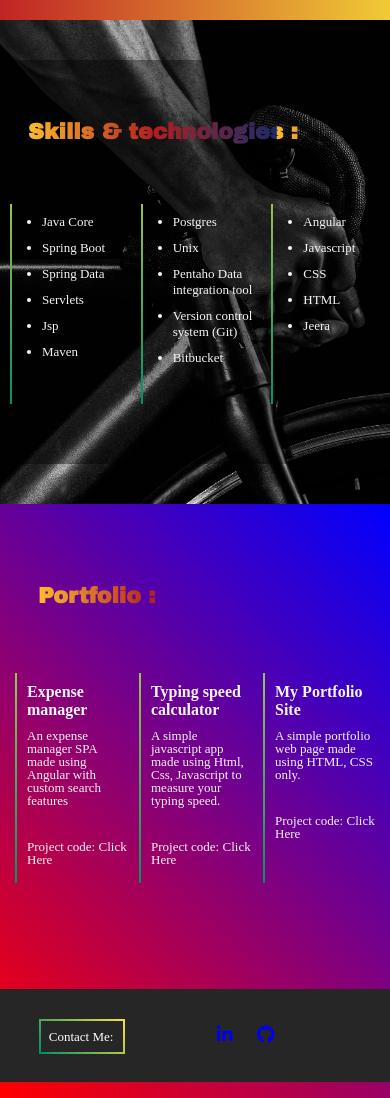
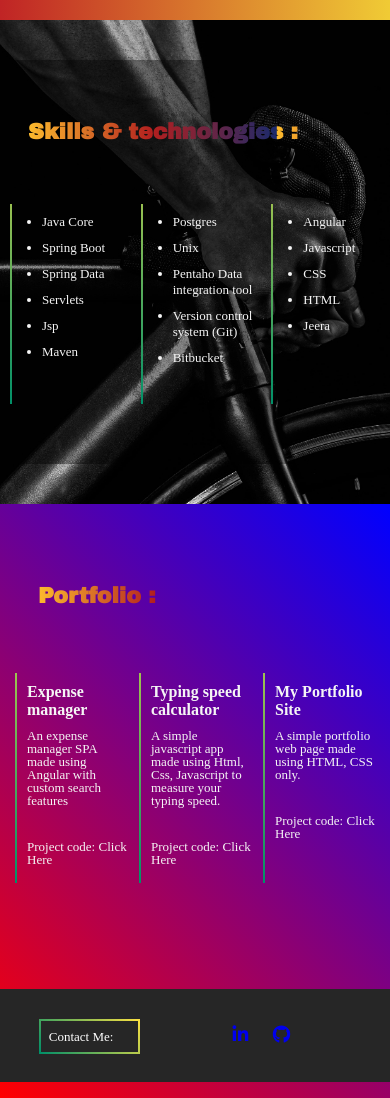
Before and after one commit to ankitvd6/MySimplePortfolio, a plain HTML site: page index.html in a window 390 px wide. Shown: the part 1686-2784 px from the top of the page. Drawn offline with nearby package versions, Linux system fonts and the light colour scheme; a script that the page names is missing.

Commit message:
contact button

```diff
--- a/css/media.css
+++ b/css/media.css
@@ -299,7 +299,7 @@
     margin: 20px auto 20px 10%;
     padding: 2%;
     display: inline-block;
-    width: 22% ;
+    width: 26% ;
     font-size: 18px;
     font-weight: 400;
     border: 2px solid;
```
